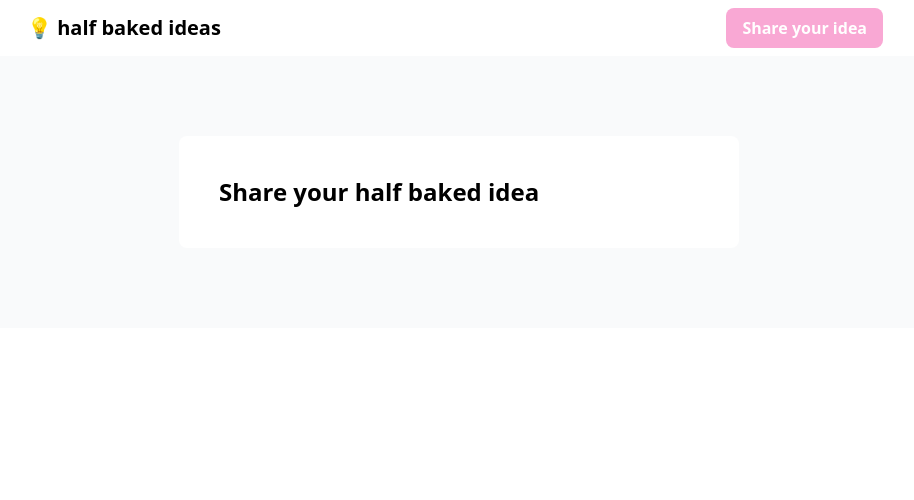
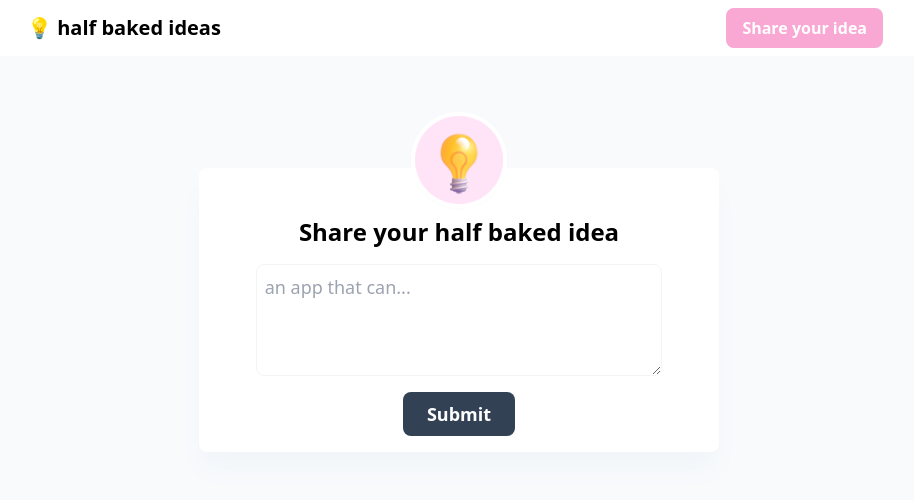
Before and after one commit to petedev0105/halfbakedideas, a Next.js app: page /submit in a window 1280 px wide. Shown: the top 500 px of the page, without its empty margins (181-1095 px from the left). Built offline with nearby package versions, Linux system fonts and the light colour scheme; no server answers.

Commit message:
feat: add form for submitting idea

```diff
--- a/pages/_app.tsx
+++ b/pages/_app.tsx
@@ -8,7 +8,7 @@ import Header from '../components/Header';
 const App = ({ Component, pageProps }: AppProps) => {
   return (
     <SessionProvider session={pageProps.session}>
-      <div className="flex flex-col bg-gray-50">
+      <div className="flex flex-col bg-slate-50">
         <Header />
         <Component {...pageProps} />
       </div>
--- a/pages/index.tsx
+++ b/pages/index.tsx
@@ -1,5 +1,4 @@
 import Head from 'next/head'
-import Image from 'next/image'
 import React from 'react'
 import Header from '../components/Header'
 import Post from '../components/Post'
@@ -31,7 +30,7 @@ const Home = () => {
 
 
           <div className="border shadow-sm shadow-gray-100 border-gray-50 m-2 p-2 font-semibold rounded-lg text-md bg-white">✨ Latest</div>
-          <div className="border shadow-sm shadow-gray-100 border-gray-50 m-2 p-2 font-semibold rounded-lg text-md bg-white">🙋 Somebody make this</div>
+          <div className="border shadow-sm shadow-gray-100 border-gray-50 m-2 p-2 font-semibold rounded-lg text-md bg-white">🙋 I would use this</div>
           <div className="border shadow-sm shadow-gray-100 border-gray-50 m-2 p-2 font-semibold rounded-lg text-md bg-white">💸 Take my money</div>
 
         </div>
--- a/pages/submit.js
+++ b/pages/submit.js
@@ -1,17 +1,30 @@
+import Image from 'next/image'
+import ideaLogo from '../assets/images/idea-logo.png'
+
 const Submit = () => {
     return (
-        <div >
+        <div className="p-4">
 
-            <div className="p-20">
+            <div className="md:pb-40 pb-10 md:w-5/12 mx-auto">
 
-                <div className="w-1/2 mx-auto p-10 rounded-lg bg-white">
-                <h1 className="text-2xl font-semibold">Share your half baked idea</h1>
+                <div className="w-24 h-24 transform  translate-y-10 mx-auto rounded-full shadow-sm border-white border-4 shadow-slate-50">
+                    <Image src={ideaLogo} />
+                </div>
+
+                <div className="mx-auto flex flex-col justify-center p-4 shadow-xl shadow-slate-100 rounded-lg bg-white pt-12">
+
+                    <h1 className="md:text-2xl text-xl font-semibold text-center">Share your half baked idea</h1>
+                    <textarea
+                        placeholder="an app that can..."
+                        className="h-28 outline-none p-2 rounded-lg mx-auto text-lg border m-4 md:w-10/12 w-full border-gray-100"
+                    />
+                    <button className="text-lg flex bg-slate-700 hover:scale-105 duration-300 hover:bg-slate-800 mx-auto w-max p-2 px-6 rounded-lg text-white font-semibold">Submit</button>
 
                 </div>
 
             </div>
         </div>
-     );
+    );
 }
 
 export default Submit;
```
Also changed, not shown: assets/images/idea-logo.png (added).
